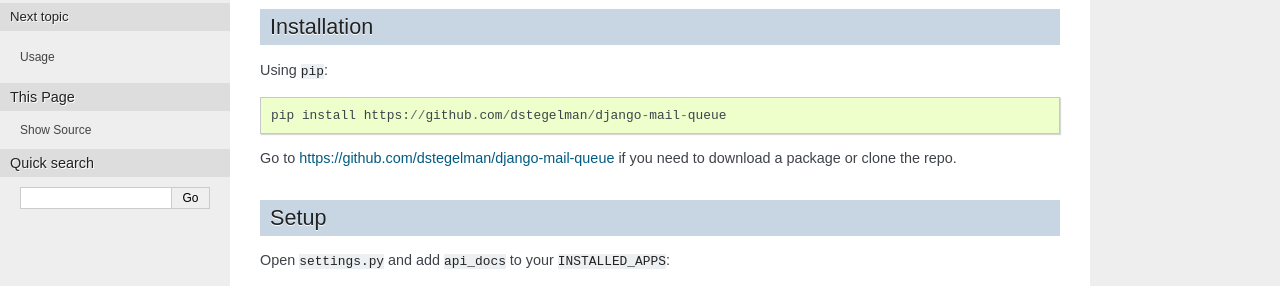
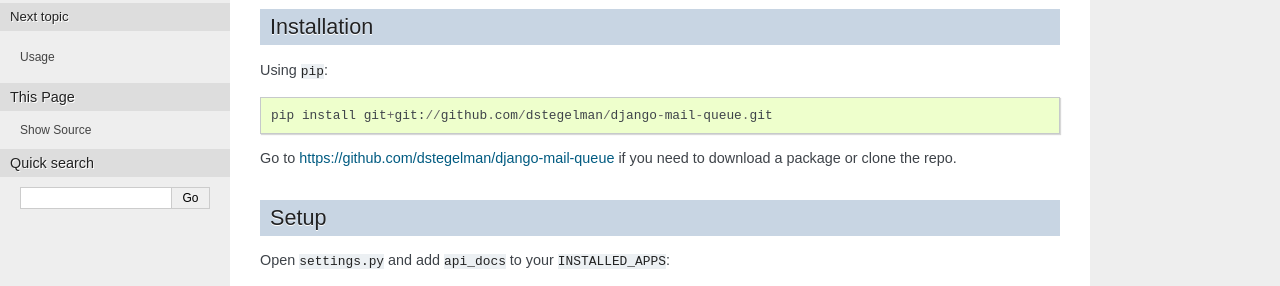
Before and after one commit to dstegelman/django-mail-queue, a Sphinx documentation site: the page built from docs/source/installation.rst, in a window 1280 px wide. Shown: the part 285-571 px from the top of the page. Built offline with Sphinx 7.4.7, drawn with Linux system fonts in a browser that asks for light colours.

Commit message:
Docs fix.

```diff
--- a/docs/source/installation.rst
+++ b/docs/source/installation.rst
@@ -17,7 +17,7 @@ Installation
 
 Using ``pip``::
 
-    pip install https://github.com/dstegelman/django-mail-queue
+    pip install git+git://github.com/dstegelman/django-mail-queue.git
 
 Go to https://github.com/dstegelman/django-mail-queue if you need to download a package or clone the repo.
 
```
Also changed, not shown: 5 other files.
